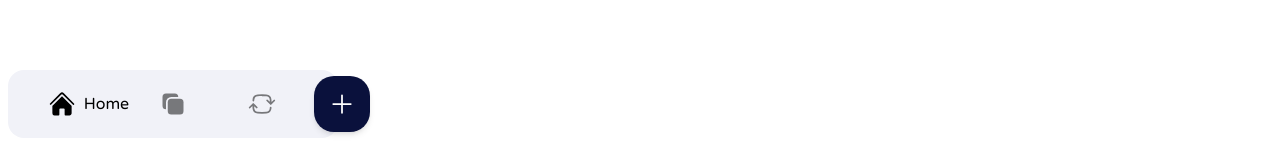
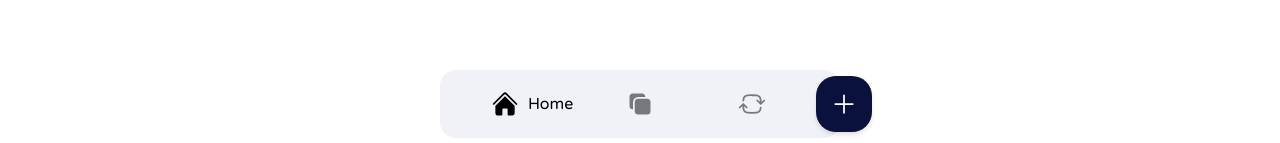
Before and after one commit to Eboon-05/task-machine, a Next.js app: page / in a window 1280 px wide. Shown: the part 654-797 px from the top of the page. Built offline with nearby package versions, Linux system fonts and the light colour scheme.

Commit message:
:lipstick: Fixed Navbar

```diff
--- a/components/Navbar.tsx
+++ b/components/Navbar.tsx
@@ -48,9 +48,15 @@ const Navbar = () => {
 
     return (
         <footer className='w-full'>
+            <div className='h-[68px]'></div>
+
             <nav
-                className='bg-light-gray w-[90%] py-5 px-8 rounded-2xl grid justify-center
-                items-center justify-items-center relative max-w-[330px] grid-cols-3 font-varela'
+                className='fixed bottom-2 inset-x-2 w-[90%] mx-auto'
+            >
+                <div
+                    className='bg-light-gray  py-5 px-8 rounded-2xl grid justify-center
+                    items-center justify-items-center max-w-[400px] grid-cols-3 font-varela
+                    w-full h-full relative mx-auto'
                 >
                     {links.map((l, i) => (
                         <Link
@@ -75,6 +81,7 @@ const Navbar = () => {
                     >
                         <PlusIcon className='h-7 w-7 text-white' />
                     </Link>
+                </div>
             </nav>
 
             <SearchBar onClose={() => setSearch(false)} active={search} />
```
Lines whose indentation alone changed are shown as unchanged.
